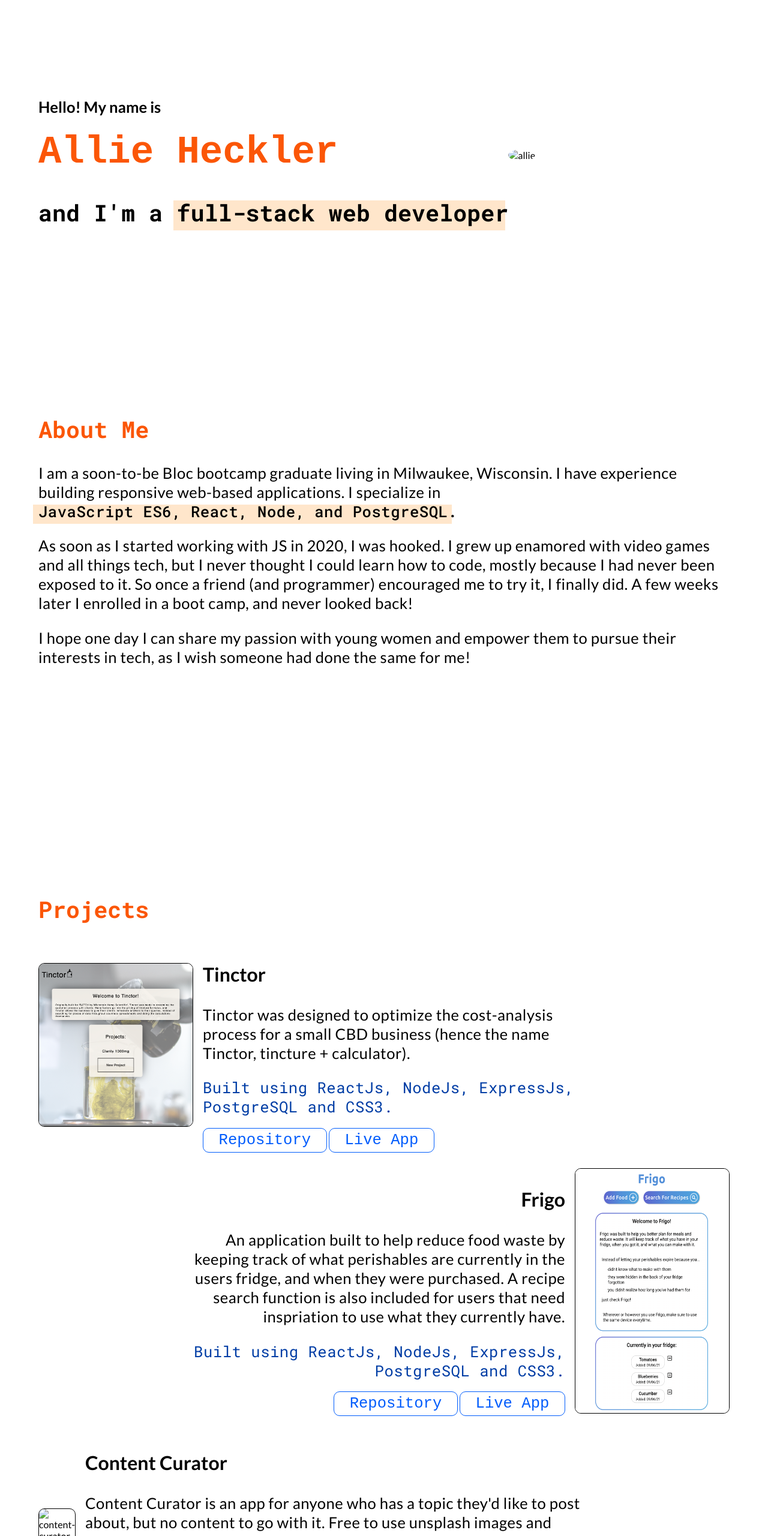
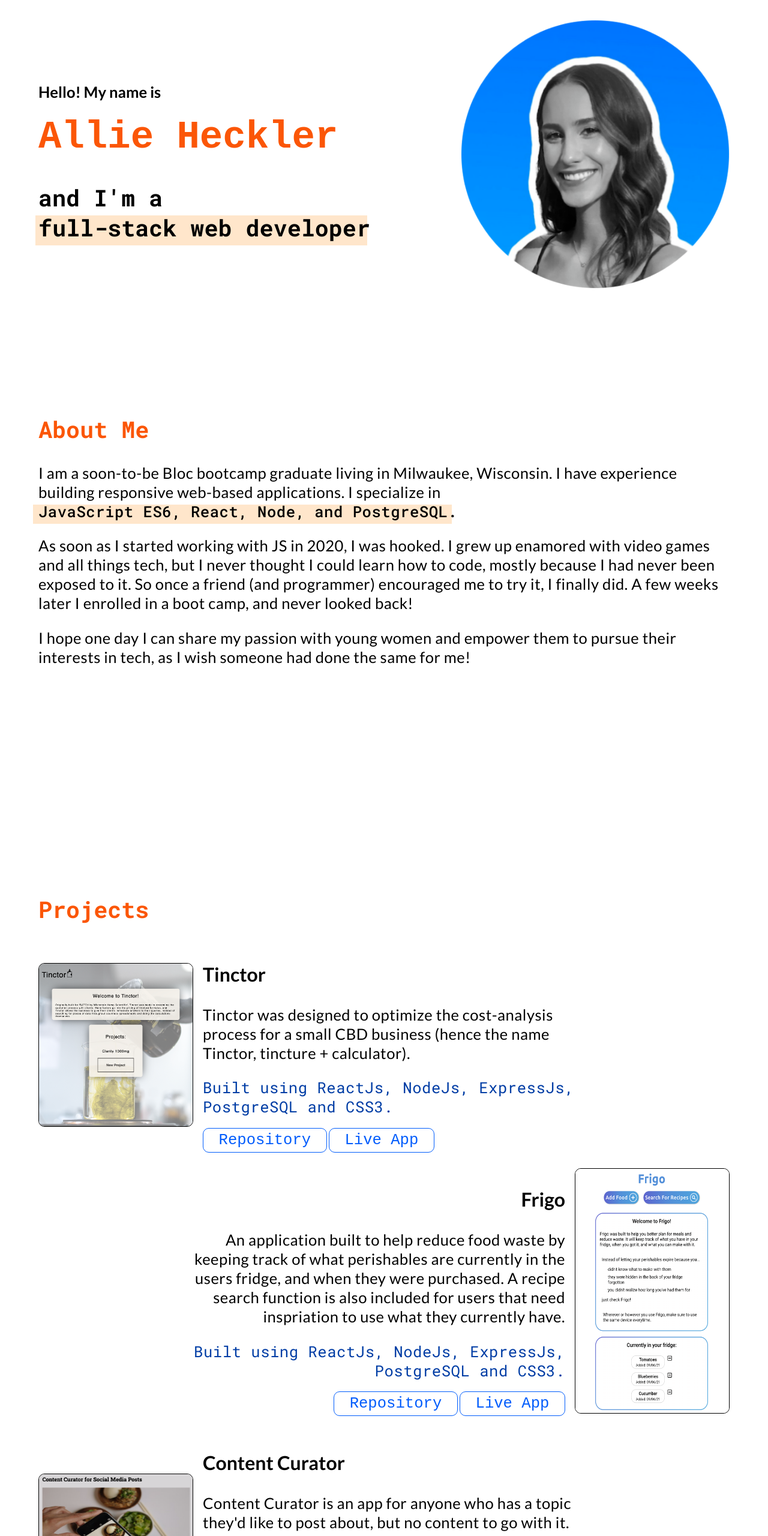
Before and after one commit to acheckler/Portfolio, a plain HTML site: page index.html in a window 1280 px wide. Shown: the part 240-2800 px from the top of the page at 60% size. Drawn offline with Linux system fonts and the light colour scheme; the site is published under a folder, as on GitHub Pages, so addresses that start at the root find nothing; a web font is replaced by a local one.

Commit message:
fixed image paths

```diff
--- a/index.html
+++ b/index.html
@@ -50,7 +50,7 @@
             </h2>
           </div>
           <div class="intro-image">
-            <img src="/images/Allie.png" alt="allie" />
+            <img src="images/Allie.png" alt="allie" />
           </div>
         </div>
       </section>
@@ -134,7 +134,7 @@
         </div>
 
         <div id="cc">
-          <div><img src="/images/CC-1.jpg" alt="content-curator" /></div>
+          <div><img src="images/CC-1.jpg" alt="content-curator" /></div>
           <div class="cc-text">
             <h3>Content Curator</h3>
             <p>
```
